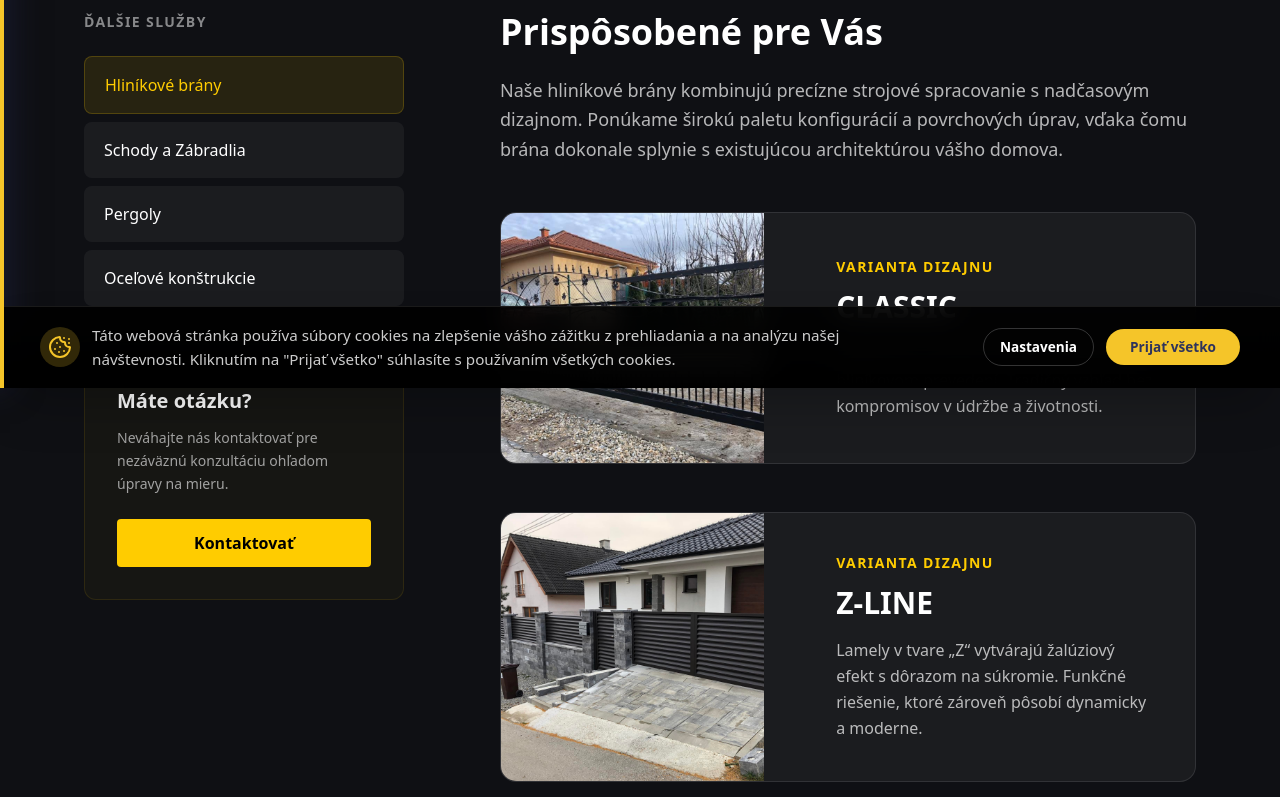
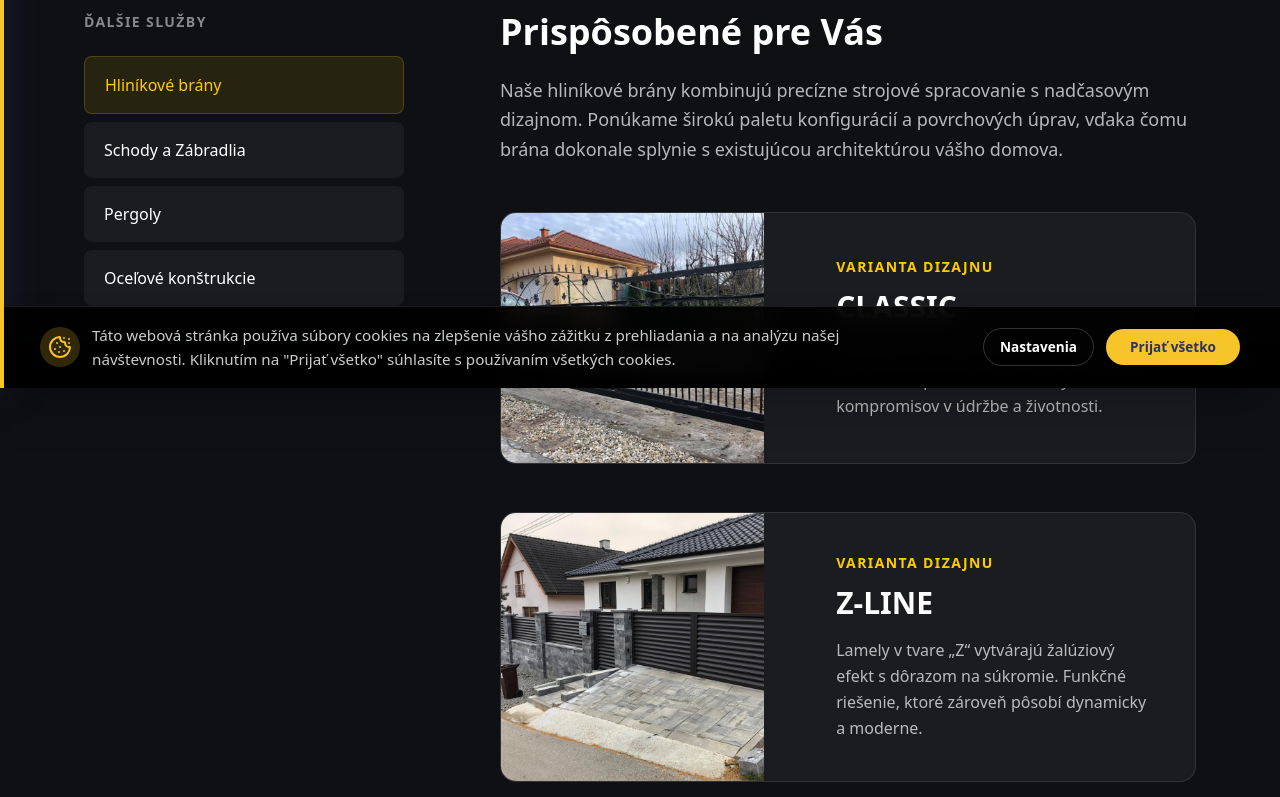
Before and after one commit to aebdigital/finoxsteel, a Next.js app: page /produkty-sluzby/brany in a window 1280 px wide. Shown: the part 412-1209 px from the top of the page. Built offline with nearby package versions, Linux system fonts and the light colour scheme.

Commit message:
design: remove contact CTA from service sidebar

```diff
--- a/app/produkty-sluzby/[slug]/page.tsx
+++ b/app/produkty-sluzby/[slug]/page.tsx
@@ -136,19 +136,6 @@ export default async function ServiceDetailPage({ params }: { params: Promise<{
                   );
                 })}
               </nav>
-
-              <div className="mt-12 p-8 bg-[rgba(255,204,0,0.03)] border border-[rgba(255,204,0,0.1)] rounded-xl relative overflow-hidden">
-                <h4 className="text-xl font-bold mb-3 text-white">Máte otázku?</h4>
-                <p className="text-white/60 text-sm mb-6 leading-relaxed">
-                  Neváhajte nás kontaktovať pre nezáväznú konzultáciu ohľadom úpravy na mieru.
-                </p>
-                <Link
-                  href="/kontakt"
-                  className="inline-flex items-center justify-center bg-[#FFCC00] text-black font-semibold px-6 py-3 rounded hover:bg-white transition-colors duration-300 w-full"
-                >
-                  Kontaktovať
-                </Link>
-              </div>
             </div>
           </aside>
 
```
